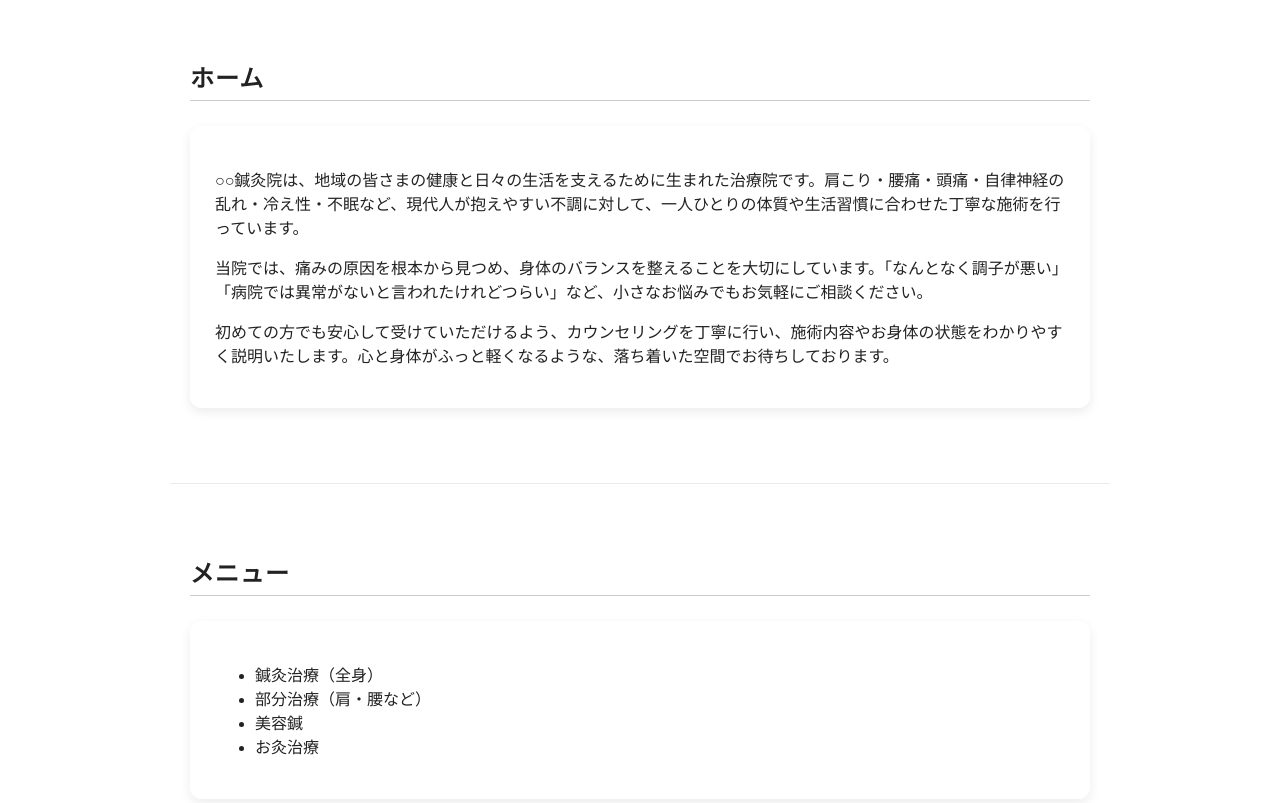
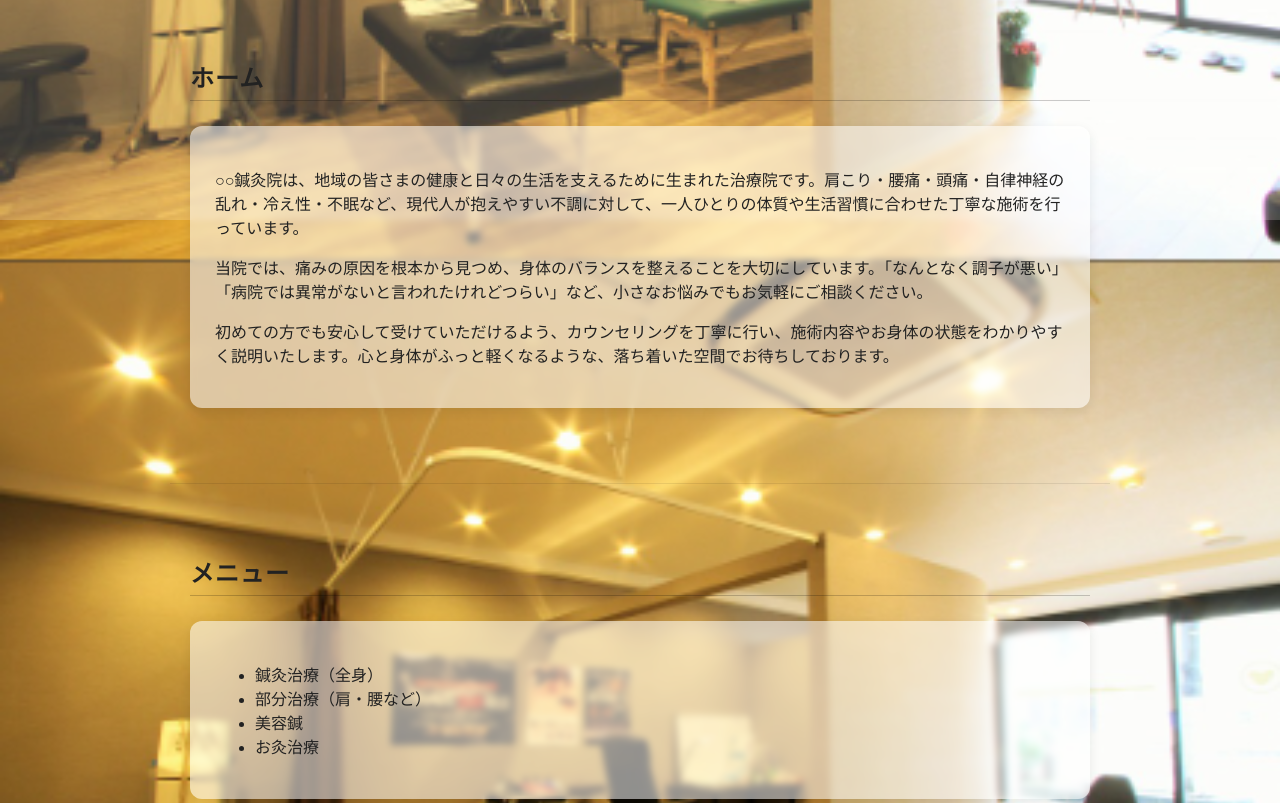
Before and after one commit to a-sakgitac/clinic-site, a plain HTML site: page index.html in a window 1280 px wide. Shown: the part 580-1383 px from the top of the page. Drawn offline with Linux system fonts and the light colour scheme; the site is published under a folder, as on GitHub Pages, so addresses that start at the root find nothing.

Commit message:
Add files via upload

```diff
--- a/index.html
+++ b/index.html
@@ -9,7 +9,7 @@
         body {
             margin: 0;
             font-family: "Hiragino Sans", "Noto Sans JP", sans-serif;
-            background: url('/images/bg-clinic.png') center/cover no-repeat fixed;
+            background: url('images/bg-clinic.png') center/cover no-repeat fixed;
             color: #222;
             position: relative;
         }
@@ -274,7 +274,6 @@
             backdrop-filter: blur(3px);
             box-shadow: 0 4px 12px rgba(0,0,0,0.08);
             margin-bottom: 25px;
-            background-image: url('/images/washi.png');
             background-size: cover;
             background-blend-mode: lighten;
         }
```
